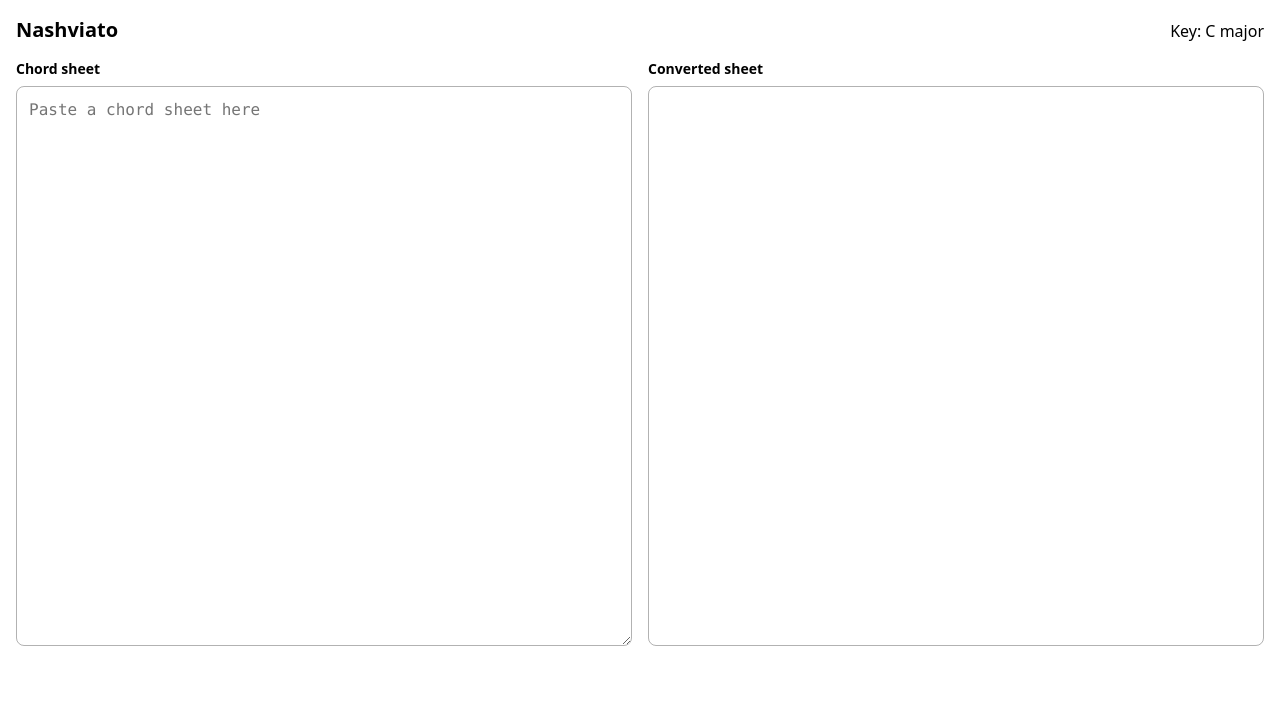
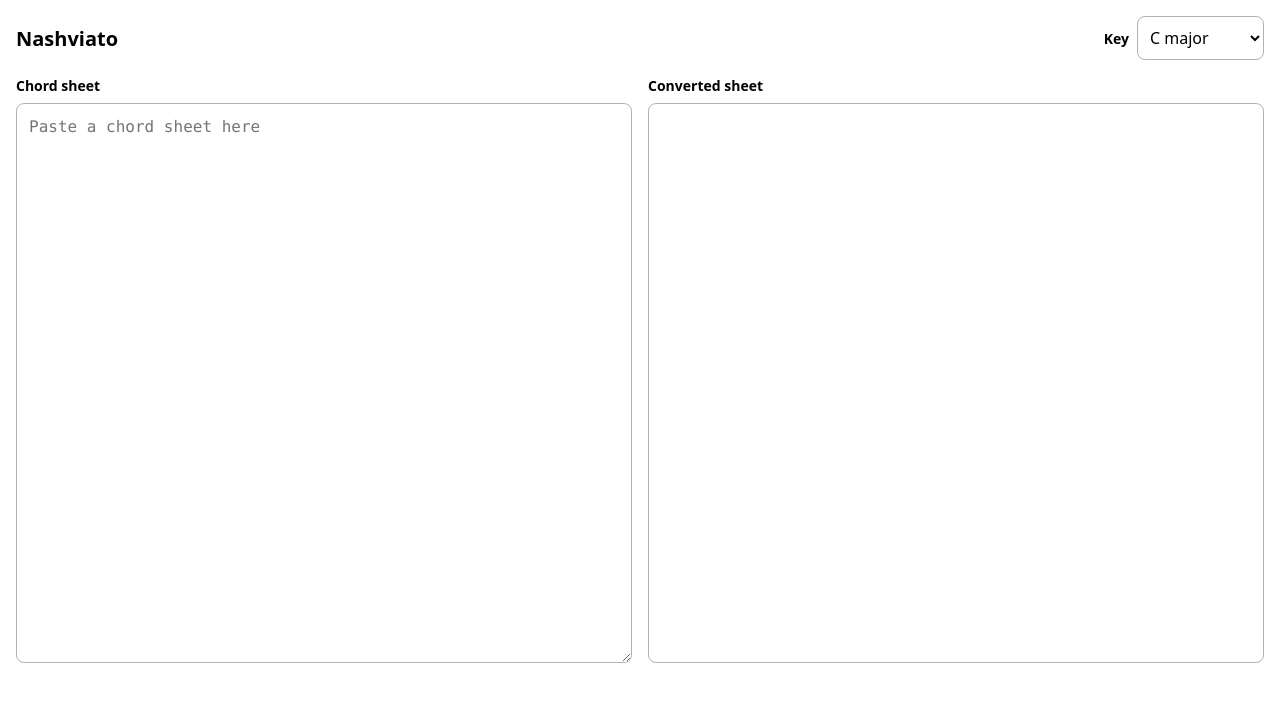
Before and after one commit to SSprajc/Nashviato, a React (Vite) app: page / in a window 1280 px wide. Shown: the top 702 px of the page. Built offline with nearby package versions, Linux system fonts and the light colour scheme.

Commit message:
feat(ui): add key picker with 12 roots in major and minor
One native select with the major and the minor keys grouped; the output
re-renders in the picked key. Keys are named by their usual spelling
per mode in core/keyName. The picker starts on C major until Auto
arrives with task 7.6.

```diff
--- /dev/null
+++ b/src/core/keyName.ts
@@ -0,0 +1,18 @@
+import type { Key, Mode, PitchClass } from './types';
+
+// The usual spelling of each tonic: the key with fewer accidentals in its
+// signature, per mode (`Db` major but `C#` minor, `Ab` major but `G#` minor).
+const TONIC_NAMES: Record<Mode, readonly string[]> = {
+  major: ['C', 'Db', 'D', 'Eb', 'E', 'F', 'F#', 'G', 'Ab', 'A', 'Bb', 'B'],
+  minor: ['C', 'C#', 'D', 'Eb', 'E', 'F', 'F#', 'G', 'G#', 'A', 'Bb', 'B'],
+};
+
+/** All 24 keys: the 12 major keys from C upwards, then the 12 minor keys. */
+export const ALL_KEYS: readonly Key[] = (['major', 'minor'] as const).flatMap((mode) =>
+  Array.from({ length: 12 }, (_, tonic) => ({ tonic: tonic as PitchClass, mode })),
+);
+
+/** A key for display: `G major`, `C# minor`. */
+export function keyName(key: Key): string {
+  return `${TONIC_NAMES[key.mode][key.tonic]!} ${key.mode}`;
+}
--- a/src/ui/App.tsx
+++ b/src/ui/App.tsx
@@ -1,20 +1,22 @@
 import { useState } from 'react';
 import { convert } from '../core/convert';
 import type { Key } from '../core/types';
+import { KeyPicker } from './KeyPicker';
 import './app.css';
 
-// Skeleton: the key is fixed until the key picker lands (task group 5).
+// The picker starts on C major until `Auto` lands (task 7.6).
 const C_MAJOR: Key = { tonic: 0, mode: 'major' };
 
 export function App() {
   const [sheet, setSheet] = useState('');
-  const output = convert(sheet, C_MAJOR, 'roman');
+  const [key, setKey] = useState<Key>(C_MAJOR);
+  const output = convert(sheet, key, 'roman');
 
   return (
     <main className="app">
       <header className="app-header">
         <h1>Nashviato</h1>
-        <span className="key">Key: C major</span>
+        <KeyPicker value={key} onChange={setKey} />
       </header>
       <label className="pane">
         <span className="pane-title">Chord sheet</span>
--- /dev/null
+++ b/src/ui/KeyPicker.tsx
@@ -0,0 +1,41 @@
+import { ALL_KEYS, keyName } from '../core/keyName';
+import type { Key } from '../core/types';
+
+const toValue = (key: Key) => `${key.tonic}-${key.mode}`;
+
+const OPTIONS = ALL_KEYS.map((key) => ({ key, value: toValue(key), name: keyName(key) }));
+const MAJOR = OPTIONS.filter((option) => option.key.mode === 'major');
+const MINOR = OPTIONS.filter((option) => option.key.mode === 'minor');
+
+type Props = { value: Key; onChange: (key: Key) => void };
+
+/** One native select with the 12 major and the 12 minor keys: a single tap on a phone. */
+export function KeyPicker({ value, onChange }: Props) {
+  return (
+    <label className="key-picker">
+      <span>Key</span>
+      <select
+        value={toValue(value)}
+        onChange={(event) => {
+          const picked = OPTIONS.find((option) => option.value === event.target.value);
+          if (picked) onChange(picked.key);
+        }}
+      >
+        <optgroup label="Major">
+          {MAJOR.map((option) => (
+            <option key={option.value} value={option.value}>
+              {option.name}
+            </option>
+          ))}
+        </optgroup>
+        <optgroup label="Minor">
+          {MINOR.map((option) => (
+            <option key={option.value} value={option.value}>
+              {option.name}
+            </option>
+          ))}
+        </optgroup>
+      </select>
+    </label>
+  );
+}
--- a/src/ui/app.css
+++ b/src/ui/app.css
@@ -24,7 +24,7 @@ body {
 
 .app-header {
   display: flex;
-  align-items: baseline;
+  align-items: center;
   justify-content: space-between;
   gap: 1rem;
 }
@@ -87,3 +87,24 @@ pre {
     min-height: 70vh;
   }
 }
+
+.key-picker {
+  display: flex;
+  align-items: center;
+  gap: 0.5rem;
+  font-size: 0.875rem;
+  font-weight: 600;
+}
+
+select {
+  /* 16px keeps iOS Safari from zooming in on focus; 2.75rem is a comfortable tap target. */
+  min-height: 2.75rem;
+  padding: 0 0.5rem;
+  border: 1px solid var(--border);
+  border-radius: 0.5rem;
+  background: transparent;
+  color: inherit;
+  font: inherit;
+  font-size: 1rem;
+  font-weight: 400;
+}
```
Also changed, not shown: openspec/changes/add-chord-sheet-conversion/tasks.md (+1 -1 lines), 1 other file (tests, documents, lock files or other folders).
